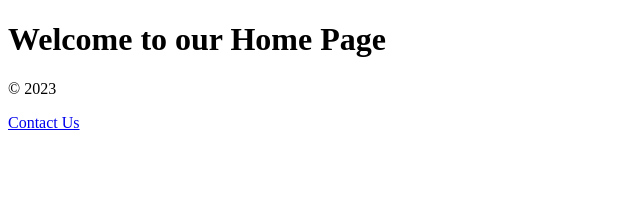
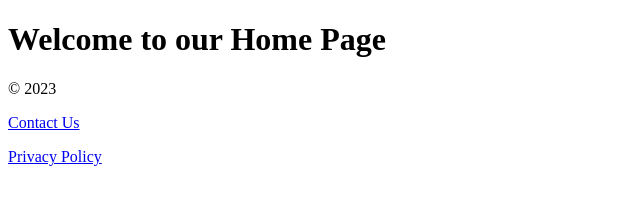
Before and after one commit to GunnerBel/Exercise_Git, a plain HTML site: page index.html in a window 1280 px wide. Shown: the whole page, without its empty margins (0-640 px from the left). Drawn offline with Linux system fonts and the light colour scheme.

Commit message:
added a new paragraph

```diff
--- a/index.html
+++ b/index.html
@@ -8,6 +8,7 @@
   <footer>
     <p>&copy; 2023</p>
     <p><a href="#">Contact Us</a></p>
+      <p><a href="#">Privacy Policy</a></p>
   </footer>
 </body>
 </html>
```
